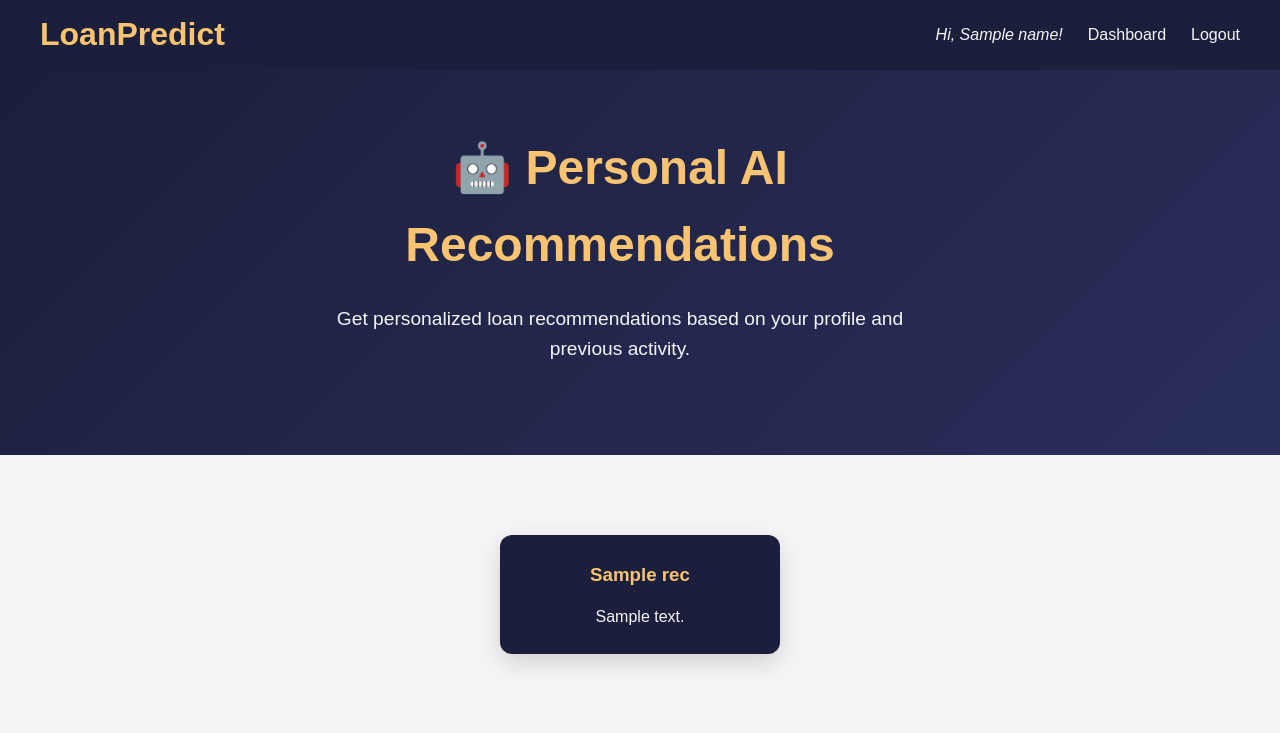
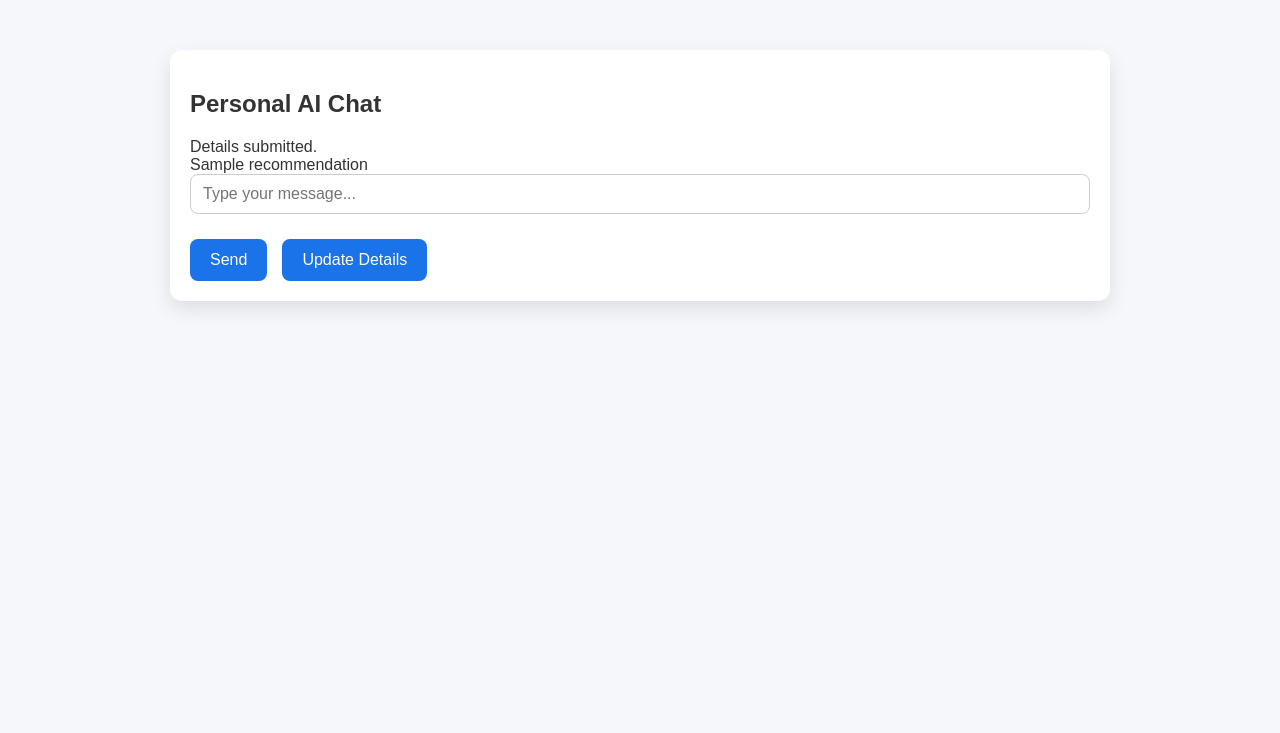
Before and after one commit to sdev4714/Loan-Approval-Prediciton-System, a Flask app: template templates/personal_ai.html in a window 1280 px wide. Shown: the top 733 px of the page. Run offline with Flask 3, Linux system fonts and the light colour scheme; the template is opened without the code that fills it: most values are stand-ins (such as "Sample title", 1, 10 or a date in 2020).

Commit message:
Made the personal ai chatbot a little bit in a working condition, jsut have to integrate the real working api key into the project

```diff
--- a/app.py
+++ b/app.py
@@ -1,12 +1,17 @@
-from flask import Flask, render_template, request, redirect, url_for, session, flash
+from flask import Flask, render_template, request, redirect, url_for, session, flash, jsonify
 import mysql.connector
 from werkzeug.security import generate_password_hash, check_password_hash
 import pandas as pd
 import joblib
+import openai
+from dotenv import load_dotenv
 import os
 
+# Load environment variables
+load_dotenv()
+
 app = Flask(__name__)
-app.secret_key = 'your_secret_key'
+app.secret_key = os.getenv("FLASK_SECRET_KEY", "your_secret_key")
 
 # -------------------- MySQL Connection --------------------
 conn = mysql.connector.connect(
@@ -17,9 +22,10 @@ conn = mysql.connector.connect(
 )
 cursor = conn.cursor(dictionary=True)
 
+# -------------------- OPENAI CONFIG --------------------
+openai.api_key = os.getenv("AIzaSyDyQNxedi1JpPkRyC85-zwxd4mJqTWvZh0")
 # -------------------- MODEL PATHS --------------------
-MODEL_PATH = 'models/loan_model.pkl'
-ENCODER_PATH = 'models/label_encoders.pkl'
+MODEL_PATH = 'models/loan_pipeline.pkl'
 
 # -------------------- ROUTES --------------------
 
@@ -52,7 +58,6 @@ def signup():
             conn.commit()
             flash("Signup successful! Please login.", "success")
             return redirect(url_for('login'))
-
     return render_template('signup.html')
 
 # Login
@@ -73,7 +78,6 @@ def login():
         else:
             flash("Invalid email or password!", "danger")
             return redirect(url_for('login'))
-
     return render_template('login.html')
 
 # Logout
@@ -104,16 +108,6 @@ def home():
         return render_template('home.html', name=session['name'], role=session['role'], stats=stats)
     return redirect(url_for('login'))
 
-# About page
-@app.route('/about')
-def about():
-    return render_template('about.html')
-
-# Contact page
-@app.route('/contact')
-def contact():
-    return render_template('contact.html')
-
 # Profile page
 @app.route('/profile')
 def profile():
@@ -128,7 +122,6 @@ def loan_history():
         cursor.execute("SELECT * FROM loans WHERE user_id=%s", (session['user_id'],))
         loans = cursor.fetchall()
 
-        # Pass stats too
         cursor.execute("""
             SELECT COUNT(*) AS total, SUM(loan_status) AS approved
             FROM loans WHERE user_id=%s
@@ -153,14 +146,13 @@ def apply_loan():
         return redirect(url_for('login'))
 
     # Load trained pipeline
-    pipeline = joblib.load('models/loan_pipeline.pkl')
+    pipeline = joblib.load(MODEL_PATH)
     prediction_result = None
 
     if request.method == 'POST':
         user_data = request.form.to_dict()
         df = pd.DataFrame([user_data])
 
-        # Convert numeric fields safely
         numeric_cols = ['person_age','person_income','person_emp_exp','loan_amnt',
                         'loan_int_rate','loan_percent_income','cb_person_cred_hist_length','credit_score']
         for col in numeric_cols:
@@ -168,11 +160,10 @@ def apply_loan():
                 df[col] = pd.to_numeric(df[col], errors='coerce')
         df[numeric_cols] = df[numeric_cols].fillna(0)
 
-        # Predict using the pipeline
         prediction = pipeline.predict(df)[0]
         prediction_result = "✅ Approved" if prediction == 1 else "❌ Rejected"
 
-        # Convert numpy types to native Python types for MySQL
+        # Convert numpy types to Python types
         import numpy as np
         row_values = tuple(
             int(x) if isinstance(x, (np.integer, np.int64)) else
@@ -180,10 +171,8 @@ def apply_loan():
             x
             for x in df.iloc[0]
         )
-        # Add prediction and user_id
         row_values += (int(prediction), session['user_id'])
 
-        # Insert into MySQL
         cols = ', '.join(df.columns) + ', loan_status, user_id'
         placeholders = ', '.join(['%s'] * (len(df.columns)+2))
         sql = f"INSERT INTO loans ({cols}) VALUES ({placeholders})"
@@ -192,13 +181,38 @@ def apply_loan():
 
     return render_template('apply_loan.html', prediction=prediction_result)
 
+# -------------------- Personal AI Recommendation / Chatbot --------------------
+@app.route('/personal_ai', methods=['GET', 'POST'])
+def personal_ai():
+    if 'user_id' not in session:
+        return redirect(url_for('login'))
 
-@app.route('/personal_ai')
-def personal_ai():
-    if 'user_id' in session:
-        return render_template('personal_ai.html')
-    return redirect(url_for('login'))
+    recommendation = None
+    chat_history = []
 
+    if request.method == 'POST':
+        user_data = request.form.to_dict()
+        prompt_intro = f"User details: {user_data}\nProvide personalized actionable recommendations for improvement."
+
+        # Store user's question if any
+        user_question = user_data.get("question")
+        if user_question:
+            chat_history.append({"role": "user", "content": user_question})
+
+        try:
+            # Send request to OpenAI ChatCompletion
+            response = openai.ChatCompletion.create(
+                model="gpt-3.5-turbo",
+                messages=[
+                    {"role": "system", "content": "You are a helpful personal AI assistant."},
+                    {"role": "user", "content": prompt_intro}
+                ]
+            )
+            recommendation = response.choices[0].message.content.strip()
+        except Exception as e:
+            recommendation = f"Error fetching AI recommendation: {str(e)}"
+
+    return render_template('personal_ai.html', recommendation=recommendation, chat_history=chat_history)
 
 # -------------------- MAIN --------------------
 if __name__ == '__main__':
--- /dev/null
+++ b/key.txt
@@ -0,0 +1 @@
+AIzaSyDyQNxedi1JpPkRyC85-zwxd4mJqTWvZh0
--- /dev/null
+++ b/static/personal_ai.css
@@ -0,0 +1,141 @@
+/* --- General Page Styling --- */
+body {
+    font-family: 'Arial', sans-serif;
+    background: #f5f7fa;
+    margin: 0;
+    padding: 0;
+    color: #333;
+}
+
+.container {
+    max-width: 900px;
+    margin: 50px auto;
+    padding: 20px;
+    background: #fff;
+    border-radius: 12px;
+    box-shadow: 0 8px 20px rgba(0, 0, 0, 0.1);
+}
+
+/* --- Page Heading --- */
+h1 {
+    text-align: center;
+    color: #1a73e8;
+    margin-bottom: 25px;
+}
+
+/* --- Form Styling --- */
+form {
+    display: flex;
+    flex-wrap: wrap;
+    gap: 15px;
+}
+
+form label {
+    flex: 1 1 100%;
+    font-weight: bold;
+    margin-bottom: 5px;
+}
+
+form input, form select, form textarea {
+    flex: 1 1 100%;
+    padding: 10px 12px;
+    border: 1px solid #ccc;
+    border-radius: 8px;
+    font-size: 16px;
+    transition: 0.3s;
+}
+
+form input:focus, form select:focus, form textarea:focus {
+    outline: none;
+    border-color: #1a73e8;
+    box-shadow: 0 0 5px rgba(26, 115, 232, 0.3);
+}
+
+form button {
+    background: #1a73e8;
+    color: #fff;
+    border: none;
+    padding: 12px 20px;
+    border-radius: 8px;
+    cursor: pointer;
+    font-size: 16px;
+    transition: 0.3s;
+    margin-top: 10px;
+}
+
+form button:hover {
+    background: #155ab6;
+}
+
+/* --- Chatbot Box --- */
+.chatbox {
+    margin-top: 30px;
+    border: 1px solid #ddd;
+    border-radius: 10px;
+    background: #f7f9fc;
+    height: 400px;
+    overflow-y: auto;
+    padding: 15px;
+    display: flex;
+    flex-direction: column;
+    gap: 10px;
+}
+
+/* --- Chat Messages --- */
+.chat-message {
+    max-width: 80%;
+    padding: 10px 15px;
+    border-radius: 15px;
+    line-height: 1.4;
+    word-wrap: break-word;
+}
+
+.chat-user {
+    align-self: flex-end;
+    background: #1a73e8;
+    color: #fff;
+}
+
+.chat-bot {
+    align-self: flex-start;
+    background: #e1e8f0;
+    color: #333;
+}
+
+/* --- Input for Chat --- */
+.chat-input-container {
+    display: flex;
+    margin-top: 15px;
+    gap: 10px;
+}
+
+.chat-input-container input {
+    flex: 1;
+    padding: 10px 15px;
+    border-radius: 20px;
+    border: 1px solid #ccc;
+    font-size: 16px;
+}
+
+.chat-input-container button {
+    padding: 10px 20px;
+    border-radius: 20px;
+}
+
+/* --- Renew/Update Button --- */
+.renew-btn {
+    display: block;
+    margin: 20px auto;
+    background: #ff9800;
+    color: #fff;
+    border: none;
+    padding: 12px 25px;
+    border-radius: 12px;
+    cursor: pointer;
+    font-size: 16px;
+    transition: 0.3s;
+}
+
+.renew-btn:hover {
+    background: #e68a00;
+}
--- a/templates/personal_ai.html
+++ b/templates/personal_ai.html
@@ -1,42 +1,111 @@
 <!DOCTYPE html>
 <html lang="en">
 <head>
-  <meta charset="UTF-8">
-  <meta name="viewport" content="width=device-width, initial-scale=1.0">
-  <title>Personal AI | LoanPredict</title>
-  <link rel="stylesheet" href="{{ url_for('static', filename='style.css') }}">
+    <meta charset="UTF-8">
+    <meta name="viewport" content="width=device-width, initial-scale=1.0">
+    <title>Personal AI Chat</title>
+    <link rel="stylesheet" href="{{ url_for('static', filename='personal_ai.css') }}">
 </head>
 <body>
-  <!-- Navbar -->
-  <nav class="navbar">
-    <div class="logo">LoanPredict</div>
-    <ul class="nav-links">
-      <li><span class="welcome">Hi, {{ name }}!</span></li>
-      <li><a href="{{ url_for('home') }}">Dashboard</a></li>
-      <li><a href="{{ url_for('logout') }}">Logout</a></li>
-    </ul>
-  </nav>
+<div class="container">
+    <h2>Personal AI Chat</h2>
 
-  <!-- Hero -->
-  <section class="hero" style="padding:60px 20px; text-align:center;">
-    <div class="hero-content">
-      <h1>🤖 Personal AI Recommendations</h1>
-      <p>Get personalized loan recommendations based on your profile and previous activity.</p>
+    <!-- Details Form -->
+    <div id="details-form-container" {% if recommendation %}style="display:none"{% endif %}>
+        <form method="POST" id="details-form">
+            <div class="form-group">
+                <input type="text" name="person_age" placeholder="Age" required>
+                <input type="text" name="person_gender" placeholder="Gender" required>
+            </div>
+            <div class="form-group">
+                <input type="text" name="person_education" placeholder="Education" required>
+                <input type="text" name="person_home_ownership" placeholder="Home Ownership" required>
+            </div>
+            <div class="form-group">
+                <input type="text" name="person_income" placeholder="Income (annual)" required>
+                <input type="text" name="person_emp_exp" placeholder="Years of Experience" required>
+            </div>
+            <div class="form-group">
+                <input type="text" name="credit_score" placeholder="Credit Score" required>
+                <input type="text" name="loan_amnt" placeholder="Loan Amount" required>
+            </div>
+            <div class="form-group">
+                <input type="text" name="loan_intent" placeholder="Loan Purpose" required>
+            </div>
+            <button type="submit">Submit Details</button>
+        </form>
     </div>
-  </section>
 
-  <!-- AI Recommendations -->
-  <section class="features">
-    {% if recommendations %}
-      {% for rec in recommendations %}
-        <div class="feature-card">
-          <h3>{{ rec.title }}</h3>
-          <p>{{ rec.description }}</p>
+    <!-- Chat Box -->
+    <div id="chat-container" {% if not recommendation %}style="display:none"{% endif %}>
+        <div class="chat-box" id="chat-box">
+            {% if recommendation %}
+                <div class="message user">Details submitted.</div>
+                <div class="message ai">{{ recommendation }}</div>
+            {% else %}
+                <div class="message ai">Hello! Fill your details and I’ll provide personal recommendations.</div>
+            {% endif %}
         </div>
-      {% endfor %}
-    {% else %}
-      <p style="text-align:center; color:#333; margin-top:20px;">No recommendations available at the moment.</p>
-    {% endif %}
-  </section>
+
+        <form id="chat-form">
+            <input type="text" id="user-message" placeholder="Type your message..." required>
+            <button type="submit">Send</button>
+            <button type="button" id="update-details">Update Details</button>
+        </form>
+    </div>
+</div>
+
+<script>
+    const chatBox = document.getElementById('chat-box');
+    const chatContainer = document.getElementById('chat-container');
+    const detailsFormContainer = document.getElementById('details-form-container');
+
+    function scrollToBottom() {
+        chatBox.scrollTop = chatBox.scrollHeight;
+    }
+
+    // Details Form submission
+    document.getElementById('details-form').addEventListener('submit', function(e) {
+        e.preventDefault();
+        fetch('/personal_ai', {
+            method: 'POST',
+            body: new FormData(this)
+        }).then(res => res.text())
+          .then(data => {
+              detailsFormContainer.style.display = 'none';
+              chatContainer.style.display = 'block';
+              chatBox.innerHTML = `<div class="message user">Details submitted.</div>
+                                   <div class="message ai">${data}</div>`;
+              scrollToBottom();
+          });
+    });
+
+    // Chat Form submission
+    document.getElementById('chat-form').addEventListener('submit', function(e){
+        e.preventDefault();
+        const msgInput = document.getElementById('user-message');
+        const userMsg = msgInput.value;
+        if(userMsg.trim() === '') return;
+        chatBox.innerHTML += `<div class="message user">${userMsg}</div>`;
+        scrollToBottom();
+        msgInput.value = '';
+
+        fetch('/personal_ai_chat', {
+            method: 'POST',
+            headers: {'Content-Type': 'application/json'},
+            body: JSON.stringify({message: userMsg})
+        }).then(res => res.json())
+          .then(data => {
+              chatBox.innerHTML += `<div class="message ai">${data.reply}</div>`;
+              scrollToBottom();
+          });
+    });
+
+    // Update Details button
+    document.getElementById('update-details').addEventListener('click', function(){
+        chatContainer.style.display = 'none';
+        detailsFormContainer.style.display = 'block';
+    });
+</script>
 </body>
 </html>
```
Also changed, not shown: 1 other file.
